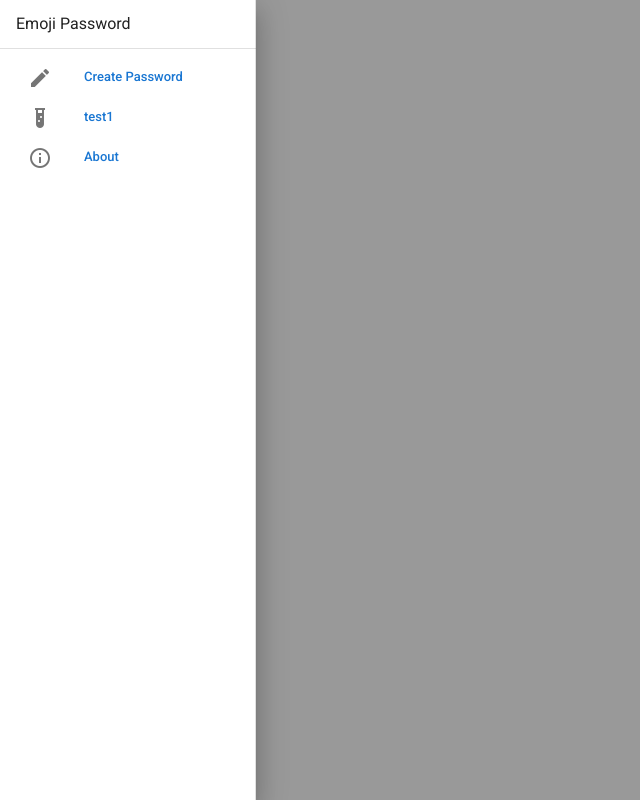
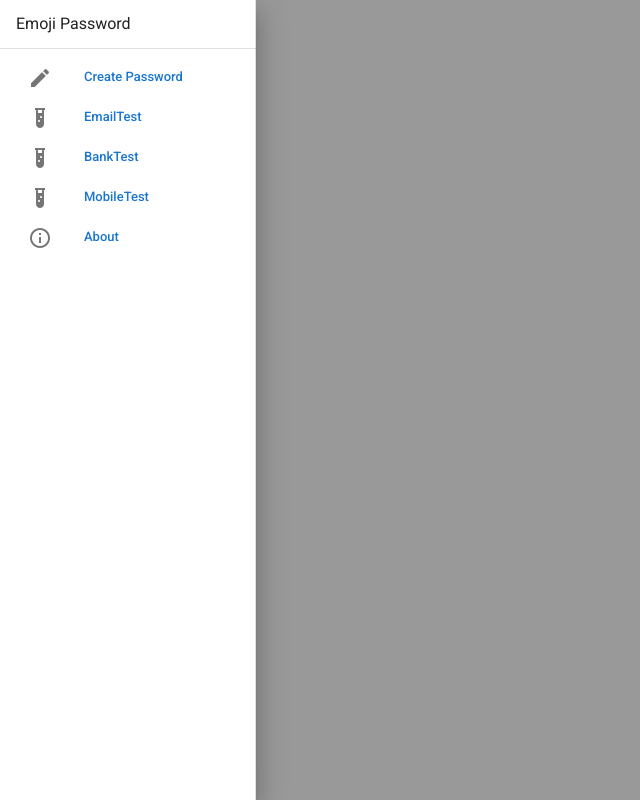
Before and after one commit to Thomas-Leung/emoji-password, a Vue app: page /#/test1 in a window 1280 px wide. Both pictures are taken after a click on the button 32 px from the left and 32 px from the top of the page. Shown: the whole page, without its empty margins (0-640 px from the left). Built offline with nearby package versions, Linux system fonts and the light colour scheme.

Commit message:
added necessary pages

```diff
--- a/src/App.vue
+++ b/src/App.vue
@@ -38,7 +38,9 @@ export default {
       drawer: null,
       items: [
         { title: "Create Password", icon: "mdi-pencil", to: "/"},
-        { title: "test1", icon: "mdi-test-tube", to: "/home" },
+        { title: "EmailTest", icon: "mdi-test-tube", to: "/emailTest" },
+        { title: "BankTest", icon: "mdi-test-tube", to: "/bankTest" },
+        { title: "MobileTest", icon: "mdi-test-tube", to: "/mobileTest" },
         { title: "About", icon: "mdi-information-outline", to: "/about" }
       ]
     };
--- a/src/router/index.js
+++ b/src/router/index.js
@@ -1,8 +1,9 @@
 import Vue from 'vue'
 import VueRouter from 'vue-router'
-import Home from '../views/Home.vue'
 import CreatePwd from '../views/CreatePwd.vue'
-import Test1 from '../views/Test1.vue'
+import EmailTest from '../views/EmailTest.vue'
+import BankTest from '../views/BankTest.vue'
+import MobileTest from '../views/MobileTest.vue'
 
 Vue.use(VueRouter)
 
@@ -12,15 +13,22 @@ const routes = [{
     component: CreatePwd
   },
   {
-    path: '/test1',
-    name: 'Test1',
-    component: Test1,
+    path: '/emailTest',
+    name: 'EmailTest',
+    component: EmailTest,
     props: true
   },
   {
-    path: '/home',
-    name: 'Home',
-    component: Home
+    path: '/bankTest',
+    name: 'BankTest',
+    component: BankTest,
+    props: true
+  },
+  {
+    path: '/mobileTest',
+    name: 'MobileTest',
+    component: MobileTest,
+    props: true
   },
   {
     path: '/about',
--- a/src/views/Test1.vue
+++ b/src/views/BankTest.vue
@@ -1,12 +1,13 @@
 <template>
-  <div>LogData {{logData}}</div>
+  <h1>This is bank test</h1>
 </template>
 
 <script>
 export default {
-  props: { logData: Array }
-};
+
+}
 </script>
 
 <style>
+
 </style>
--- a/src/views/CreatePwd.vue
+++ b/src/views/CreatePwd.vue
@@ -14,7 +14,7 @@
         <v-divider></v-divider>
         <v-stepper-step :complete="page > 2" step="2">Banking</v-stepper-step>
         <v-divider></v-divider>
-        <v-stepper-step step="3">Shopping</v-stepper-step>
+        <v-stepper-step step="3">Unlock Mobile</v-stepper-step>
       </v-stepper-header>
 
       <v-stepper-items class="pa-n8">
@@ -66,10 +66,10 @@
 
         <v-stepper-content step="3">
           <v-sheet>
-            <h1 class="title font-weight-medium">Step 3: New password for Shopping:</h1>
+            <h1 class="title font-weight-medium">Step 3: New password for unlock your phone:</h1>
             <h1 class="headline font-weight-medium">
               You password is:
-              <span v-if="!hidePwd">{{shoppingPass.displayPwd}}</span>
+              <span v-if="!hidePwd">{{mobilePass.displayPwd}}</span>
             </h1>
             <v-switch
               inset
@@ -81,7 +81,7 @@
               hide-details
             ></v-switch>
           </v-sheet>
-          <EmojiPwd :randPwd="shoppingPass.generatedPwd" @unlock="getUnlockValue" />
+          <EmojiPwd :randPwd="mobilePass.generatedPwd" @unlock="getUnlockValue" />
           <v-sheet height="2vh"></v-sheet>
           <v-btn color="primary" @click="navTest()">Start Testing</v-btn>
           <v-btn text @click="bottomSheet = !bottomSheet">Check Log</v-btn>
@@ -131,7 +131,7 @@ export default {
         displayPwd: "" // the emoji of emojiPwd
       },
 
-      shoppingPass: {
+      mobilePass: {
         generatedPwd: "", // the symbol (character) of emojiPwd
         displayPwd: "" // the emoji of emojiPwd
       },
@@ -146,8 +146,7 @@ export default {
   },
   methods: {
     nextPage(nextPgNo) {
-      // if (this.unlock === true) {
-      if (this.unlock === false) {
+      if (this.unlock === true) {
         this.hidePwd = false; //reset value to false
         this.unlock = false; //reset value to false
         this.page = nextPgNo;
@@ -160,7 +159,7 @@ export default {
     },
     navTest() {
       this.$router.push({
-        name: "Test1",
+        name: "EmailTest",
         params: {
           logData: this.logs
         }
@@ -182,7 +181,7 @@ export default {
       // prettier-ignore
       const emoji = ["😀", "😆", "😅", "😂", "🤣", "😇", "🙃", "😉", "😋", "😝", "🧐", "🤓", "🥳", "😏", "🥺", "😢", "😭", "😤", "😠", "😰", "😓", "🤔", "🤭", "🤥", "😶", "😬", "🙄", "😦", "😴", "🤤", "😵", "😷" ];
       const charactersLength = characters.length;
-      const pwdLength = 5;
+      const pwdLength = 1;
       for (let i = 0; i < pwdLength; i++) {
         let randomNum = Math.floor(Math.random() * charactersLength);
         generatedPwd += characters.charAt(randomNum);
@@ -190,12 +189,13 @@ export default {
       }
       object.generatedPwd = generatedPwd;
       object.displayPwd = displayPwd;
+      console.log(displayPwd);
     }
   },
   created() {
     this.generateRandomPwd(this.emailPass);
     this.generateRandomPwd(this.bankPass);
-    this.generateRandomPwd(this.shoppingPass);
+    this.generateRandomPwd(this.mobilePass);
     this.logging();
   }
 };
--- /dev/null
+++ b/src/views/EmailTest.vue
@@ -0,0 +1,15 @@
+<template>
+  <div>
+    Email Test LogData {{logData}}
+    <v-btn @click="logData.push('YEAHHHHH')">Press me</v-btn>
+  </div>
+</template>
+
+<script>
+export default {
+  props: { logData: Array }
+};
+</script>
+
+<style>
+</style>
```
Also changed, not shown: src/views/MobileTest.vue (renamed from src/views/Home.vue).
